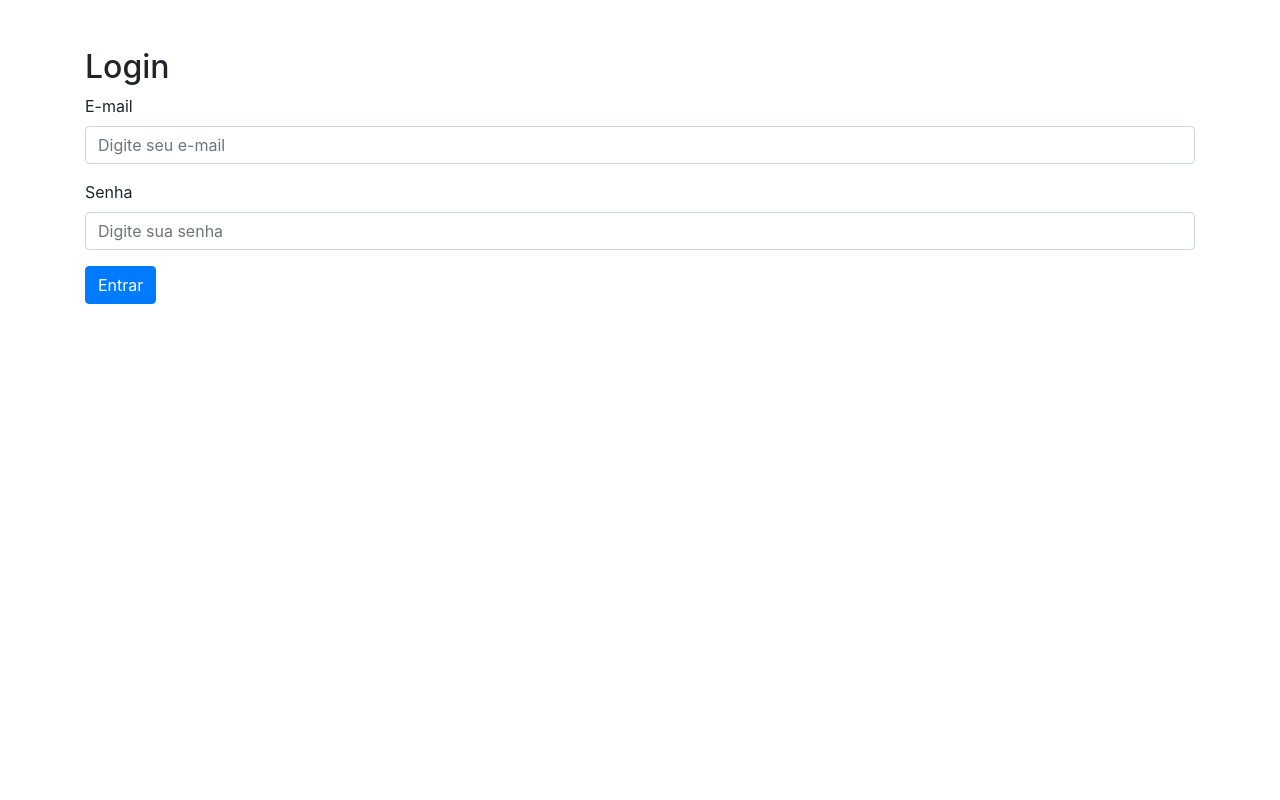
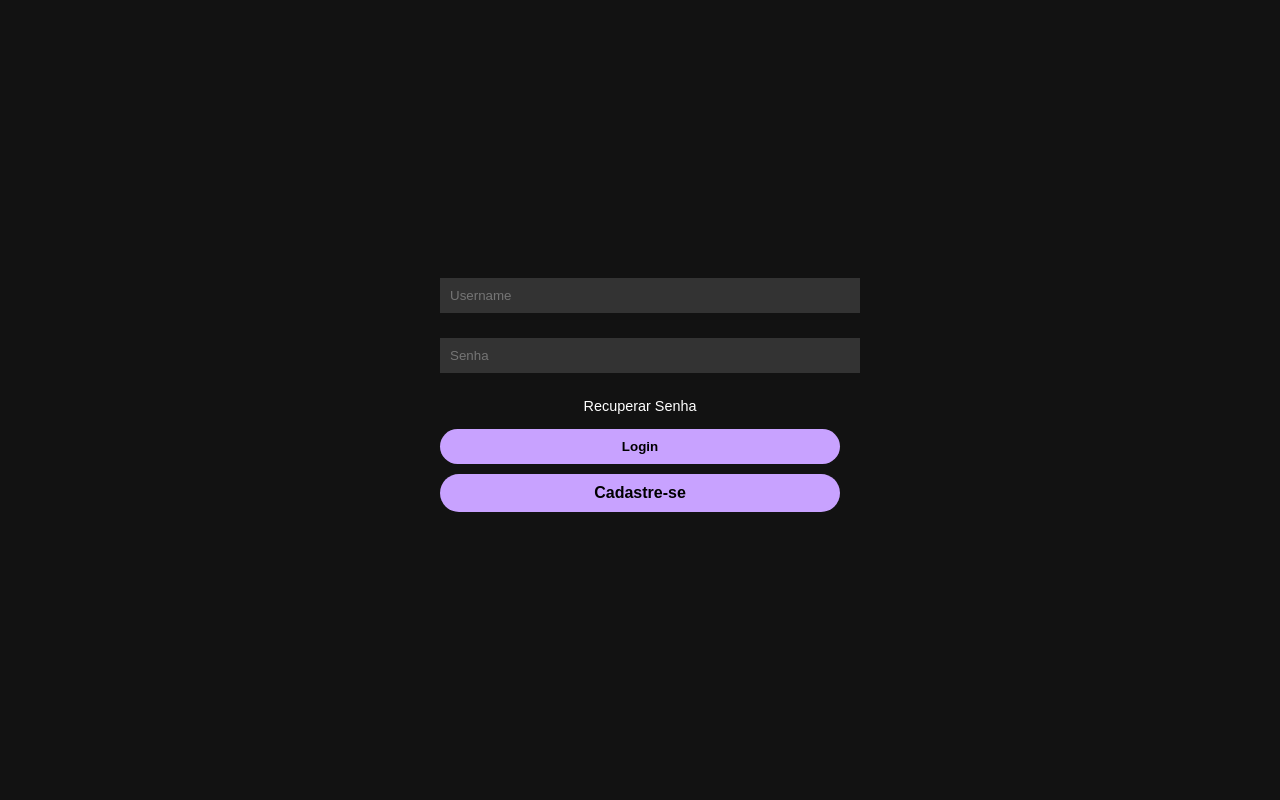
Before and after one commit to Muowl/bagre_bet, a Flask app: page /login in a window 1280 px wide. Run offline with Flask 3, Linux system fonts and the light colour scheme; some libraries are stand-ins or nearby versions.

Commit message:
Layout base login

```diff
--- a/templates/login.html
+++ b/templates/login.html
@@ -4,30 +4,98 @@
   <meta charset="UTF-8">
   <meta name="viewport" content="width=device-width, initial-scale=1">
   <title>Login</title>
-  <link rel="stylesheet" href="https://stackpath.bootstrapcdn.com/bootstrap/4.5.2/css/bootstrap.min.css">
+  <style>
+    body {
+      background-color: #121212;
+      color: white;
+      font-family: Arial, sans-serif;
+      display: flex;
+      justify-content: center;
+      align-items: center;
+      height: 100vh;
+      margin: 0;
+    }
+
+    .login-container {
+      width: 100%;
+      max-width: 400px;
+      padding: 20px;
+      text-align: center;
+    }
+
+    .form-group {
+      margin-bottom: 20px;
+    }
+
+    input {
+      width: 100%;
+      padding: 10px;
+      background-color: #333;
+      border: none;
+      color: white;
+      margin-bottom: 5px;
+    }
+
+    .input-label {
+      text-align: left;
+      display: block;
+      margin-bottom: 5px;
+      color: #888;
+      font-size: 0.8rem;
+    }
+
+    .recover-link {
+      display: block;
+      text-align: center;
+      color: white;
+      text-decoration: none;
+      margin: 15px 0;
+      font-size: 0.9rem;
+    }
+
+    .btn {
+      background-color: #c8a2ff;
+      color: black;
+      border: none;
+      border-radius: 20px;
+      padding: 10px 0;
+      width: 100%;
+      cursor: pointer;
+      font-weight: bold;
+      margin-bottom: 10px;
+    }
+
+    .alert {
+      background-color: rgba(255, 0, 0, 0.3);
+      padding: 10px;
+      margin-bottom: 20px;
+      border-radius: 5px;
+    }
+  </style>
 </head>
 <body>
-  <div class="container mt-5">
-    <h2>Login</h2>
+  <div class="login-container">
     <!-- Exibe as mensagens flash -->
     {% with messages = get_flashed_messages() %}
       {% if messages %}
         {% for message in messages %}
-          <div class="alert alert-warning">{{ message }}</div>
+          <div class="alert">{{ message }}</div>
         {% endfor %}
       {% endif %}
     {% endwith %}
 
     <form method="POST">
       <div class="form-group">
-        <label for="email">E-mail</label>
-        <input type="email" class="form-control" id="email" name="email" placeholder="Digite seu e-mail" required>
+        <input type="text" id="email" name="email" placeholder="Username" required>
       </div>
       <div class="form-group">
-        <label for="senha">Senha</label>
-        <input type="password" class="form-control" id="senha" name="senha" placeholder="Digite sua senha" required>
+        <input type="password" id="senha" name="senha" placeholder="Senha" required>
       </div>
-      <button type="submit" class="btn btn-primary">Entrar</button>
+
+      <a href="#" class="recover-link">Recuperar Senha</a>
+
+      <button type="submit" class="btn">Login</button>
+      <a href="{{ url_for('cadastro') }}" class="btn" style="display: inline-block; text-decoration: none;">Cadastre-se</a>
     </form>
   </div>
 </body>
```
